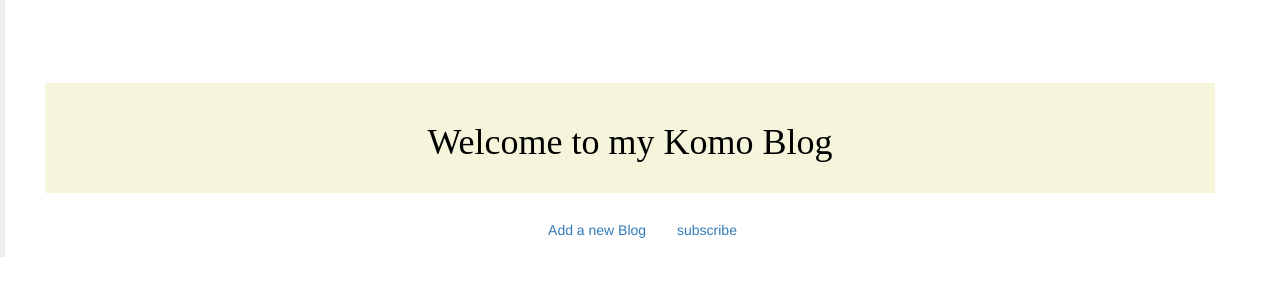
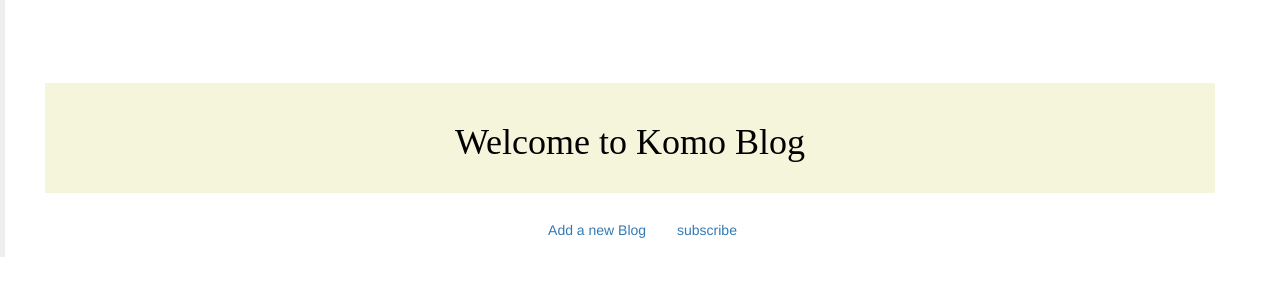
Before and after one commit to jameskomo/personal-blog, a Flask app: template app/templates/index.html in a window 1280 px wide. Shown: the part 247-543 px from the top of the page. Run offline with Flask 2, Linux system fonts and the light colour scheme; the template is opened without the code that fills it, so the values that code supplies are empty; some libraries are stand-ins or nearby versions; some web fonts are replaced.

```diff
--- a/app/templates/index.html
+++ b/app/templates/index.html
@@ -12,7 +12,7 @@
   <p class="sab">Author: {{quote.author}}</p>
   <br><br>
   <div class="container-fluid container">
-    <h1 style='text-align:center;'>Welcome to my Komo Blog</h1>
+    <h1 style='text-align:center;'>Welcome to Komo Blog</h1>
   </div>
 
 
```
